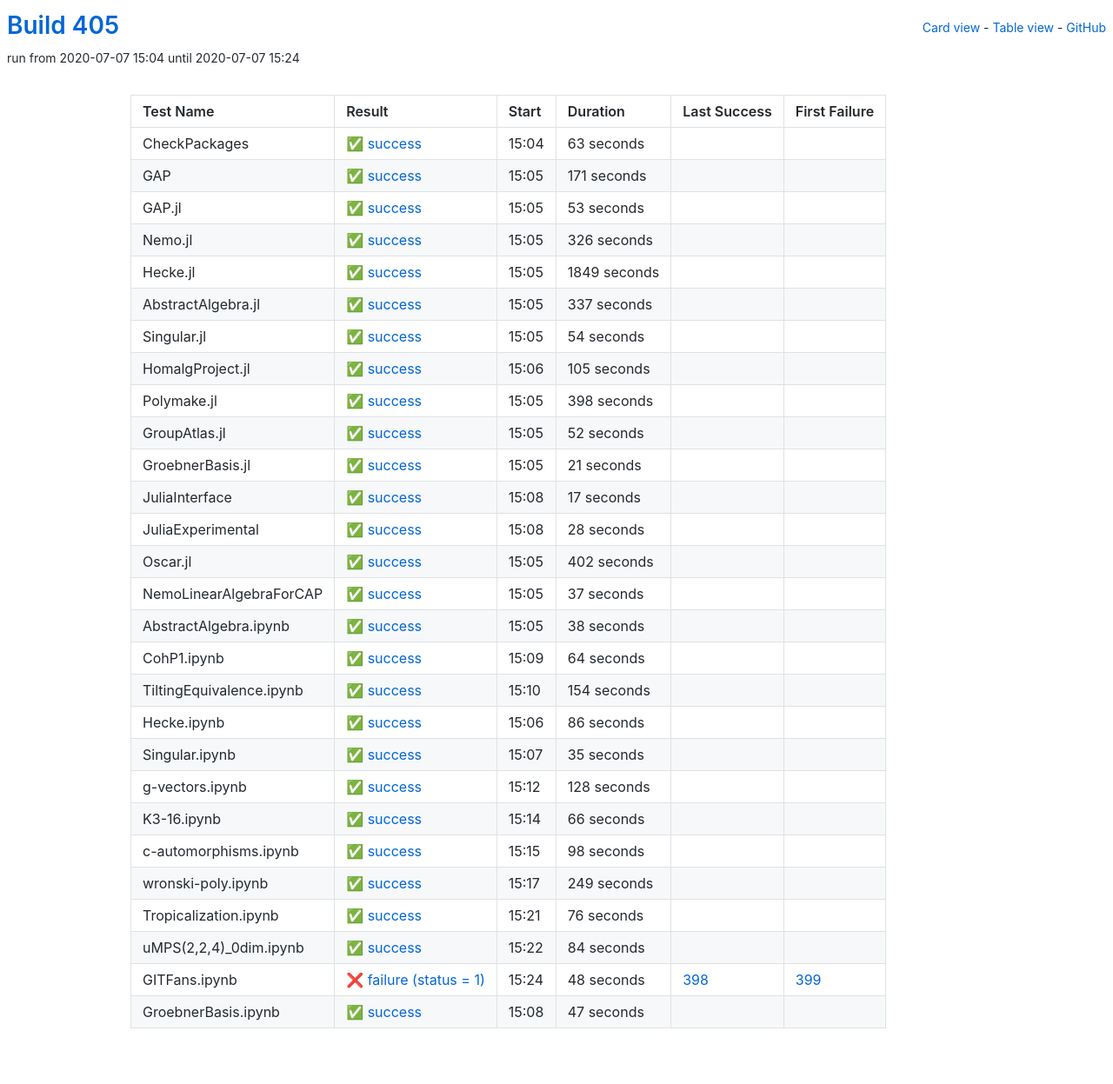
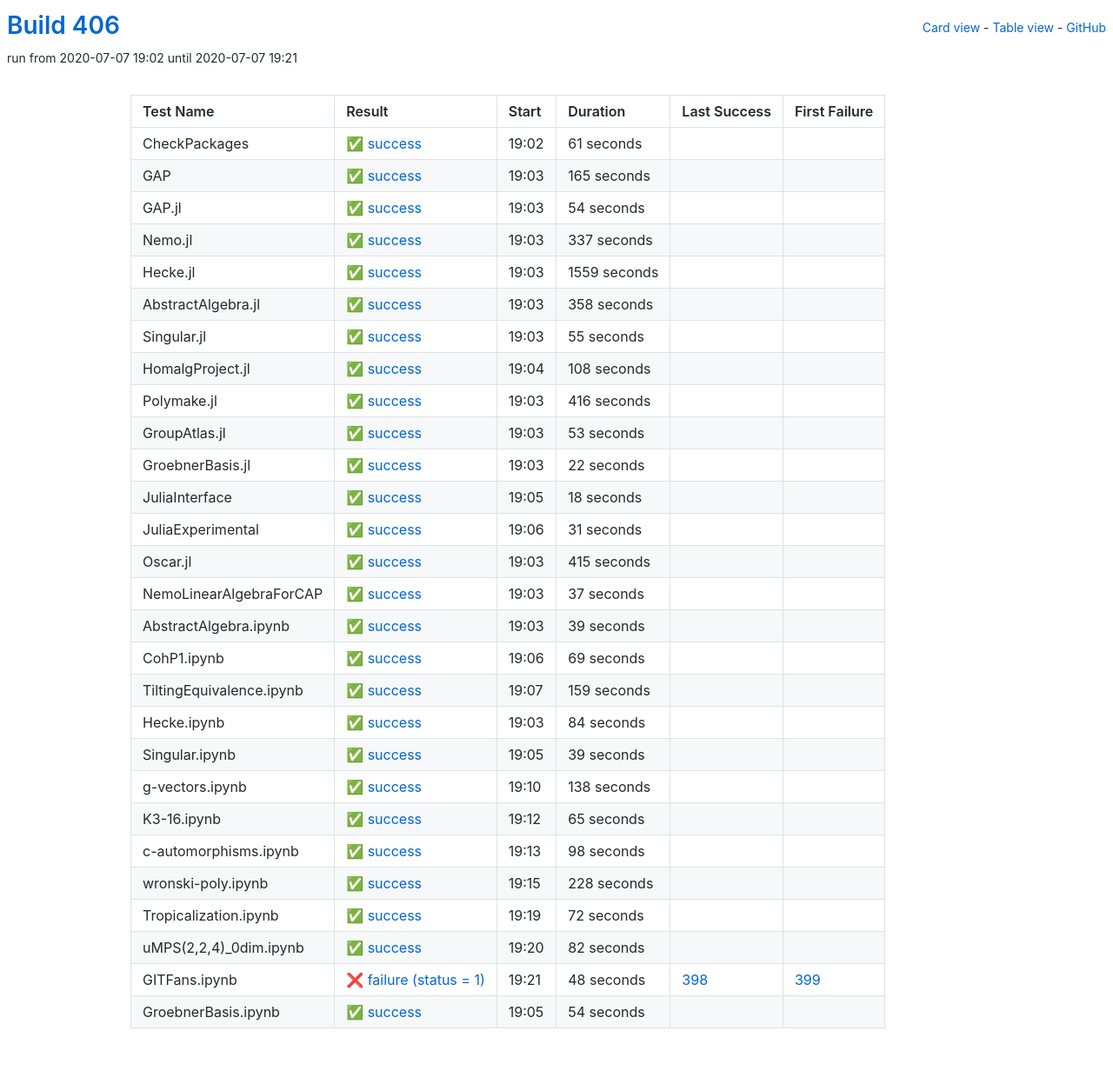
Before and after one commit to oscar-system/oscar-ci-status-stable, a Jekyll site: the page built from table.html, in a window 1280 px wide. Shown: the whole page at 87% size. Built offline with Jekyll 4.4.1, drawn with Linux system fonts in a browser that asks for light colours.

Commit message:
Build #406

```diff
--- a/_data/ci.yml
+++ b/_data/ci.yml
@@ -1,6 +1,6 @@
 ---
-build: 405
-build_url: https://oscarci.mathematik.uni-kl.de/job/oscar-stable/405/
+build: 406
+build_url: https://oscarci.mathematik.uni-kl.de/job/oscar-stable/406/
 job: oscar-stable
 organization: oscar-system
 repo: oscar-ci-status-stable
@@ -8,32 +8,116 @@ repourl: https://github.com/oscar-system/oscar-ci-status-stable
 tests:
 - name: CheckPackages
   id: checkpackages
-  log: https://oscarci.mathematik.uni-kl.de/job/oscar-stable/405/artifact/logs/build-405/CheckPackages.log
-  start: 2020-07-07 15:04
+  log: https://oscarci.mathematik.uni-kl.de/job/oscar-stable/406/artifact/logs/build-406/CheckPackages.log
+  start: 2020-07-07 19:02
   success: true
   exitcode: 0
   status: success
-  duration: 63
+  duration: 61
   last_success: false
   last_success_url:
   first_failure: false
   first_failure_url:
 - name: GAP
   id: gap
-  log: https://oscarci.mathematik.uni-kl.de/job/oscar-stable/405/artifact/logs/build-405/GAP.log
-  start: 2020-07-07 15:05
+  log: https://oscarci.mathematik.uni-kl.de/job/oscar-stable/406/artifact/logs/build-406/GAP.log
+  start: 2020-07-07 19:03
   success: true
   exitcode: 0
   status: success
-  duration: 171
+  duration: 165
   last_success: false
   last_success_url:
   first_failure: false
   first_failure_url:
 - name: GAP.jl
   id: gap-jl
-  log: https://oscarci.mathematik.uni-kl.de/job/oscar-stable/405/artifact/logs/build-405/GAP.jl.log
-  start: 2020-07-07 15:05
+  log: https://oscarci.mathematik.uni-kl.de/job/oscar-stable/406/artifact/logs/build-406/GAP.jl.log
+  start: 2020-07-07 19:03
+  success: true
+  exitcode: 0
+  status: success
+  duration: 54
+  last_success: false
+  last_success_url:
+  first_failure: false
+  first_failure_url:
+- name: Nemo.jl
+  id: nemo-jl
+  log: https://oscarci.mathematik.uni-kl.de/job/oscar-stable/406/artifact/logs/build-406/Nemo.jl.log
+  start: 2020-07-07 19:03
+  success: true
+  exitcode: 0
+  status: success
+  duration: 337
+  last_success: false
+  last_success_url:
+  first_failure: false
+  first_failure_url:
+- name: Hecke.jl
+  id: hecke-jl
+  log: https://oscarci.mathematik.uni-kl.de/job/oscar-stable/406/artifact/logs/build-406/Hecke.jl.log
+  start: 2020-07-07 19:03
+  success: true
+  exitcode: 0
+  status: success
+  duration: 1559
+  last_success: false
+  last_success_url:
+  first_failure: false
+  first_failure_url:
+- name: AbstractAlgebra.jl
+  id: abstractalgebra-jl
+  log: https://oscarci.mathematik.uni-kl.de/job/oscar-stable/406/artifact/logs/build-406/AbstractAlgebra.jl.log
+  start: 2020-07-07 19:03
+  success: true
+  exitcode: 0
+  status: success
+  duration: 358
+  last_success: false
+  last_success_url:
+  first_failure: false
+  first_failure_url:
+- name: Singular.jl
+  id: singular-jl
+  log: https://oscarci.mathematik.uni-kl.de/job/oscar-stable/406/artifact/logs/build-406/Singular.jl.log
+  start: 2020-07-07 19:03
+  success: true
+  exitcode: 0
+  status: success
+  duration: 55
+  last_success: false
+  last_success_url:
+  first_failure: false
+  first_failure_url:
+- name: HomalgProject.jl
+  id: homalgproject-jl
+  log: https://oscarci.mathematik.uni-kl.de/job/oscar-stable/406/artifact/logs/build-406/HomalgProject.jl.log
+  start: 2020-07-07 19:04
+  success: true
+  exitcode: 0
+  status: success
+  duration: 108
+  last_success: false
+  last_success_url:
+  first_failure: false
+  first_failure_url:
+- name: Polymake.jl
+  id: polymake-jl
+  log: https://oscarci.mathematik.uni-kl.de/job/oscar-stable/406/artifact/logs/build-406/Polymake.jl.log
+  start: 2020-07-07 19:03
+  success: true
+  exitcode: 0
+  status: success
+  duration: 416
+  last_success: false
+  last_success_url:
+  first_failure: false
+  first_failure_url:
+- name: GroupAtlas.jl
+  id: groupatlas-jl
+  log: https://oscarci.mathematik.uni-kl.de/job/oscar-stable/406/artifact/logs/build-406/GroupAtlas.jl.log
+  start: 2020-07-07 19:03
   success: true
   exitcode: 0
   status: success
@@ -42,142 +126,58 @@ tests:
   last_success_url:
   first_failure: false
   first_failure_url:
-- name: Nemo.jl
-  id: nemo-jl
-  log: https://oscarci.mathematik.uni-kl.de/job/oscar-stable/405/artifact/logs/build-405/Nemo.jl.log
-  start: 2020-07-07 15:05
+- name: GroebnerBasis.jl
+  id: groebnerbasis-jl
+  log: https://oscarci.mathematik.uni-kl.de/job/oscar-stable/406/artifact/logs/build-406/GroebnerBasis.jl.log
+  start: 2020-07-07 19:03
   success: true
   exitcode: 0
   status: success
-  duration: 326
-  last_success: false
-  last_success_url:
-  first_failure: false
-  first_failure_url:
-- name: Hecke.jl
-  id: hecke-jl
-  log: https://oscarci.mathematik.uni-kl.de/job/oscar-stable/405/artifact/logs/build-405/Hecke.jl.log
-  start: 2020-07-07 15:05
-  success: true
-  exitcode: 0
-  status: success
-  duration: 1849
-  last_success: false
-  last_success_url:
-  first_failure: false
-  first_failure_url:
-- name: AbstractAlgebra.jl
-  id: abstractalgebra-jl
-  log: https://oscarci.mathematik.uni-kl.de/job/oscar-stable/405/artifact/logs/build-405/AbstractAlgebra.jl.log
-  start: 2020-07-07 15:05
-  success: true
-  exitcode: 0
-  status: success
-  duration: 337
-  last_success: false
-  last_success_url:
-  first_failure: false
-  first_failure_url:
-- name: Singular.jl
-  id: singular-jl
-  log: https://oscarci.mathematik.uni-kl.de/job/oscar-stable/405/artifact/logs/build-405/Singular.jl.log
-  start: 2020-07-07 15:05
-  success: true
-  exitcode: 0
-  status: success
-  duration: 54
-  last_success: false
-  last_success_url:
-  first_failure: false
-  first_failure_url:
-- name: HomalgProject.jl
-  id: homalgproject-jl
-  log: https://oscarci.mathematik.uni-kl.de/job/oscar-stable/405/artifact/logs/build-405/HomalgProject.jl.log
-  start: 2020-07-07 15:06
-  success: true
-  exitcode: 0
-  status: success
-  duration: 105
-  last_success: false
-  last_success_url:
-  first_failure: false
-  first_failure_url:
-- name: Polymake.jl
-  id: polymake-jl
-  log: https://oscarci.mathematik.uni-kl.de/job/oscar-stable/405/artifact/logs/build-405/Polymake.jl.log
-  start: 2020-07-07 15:05
-  success: true
-  exitcode: 0
-  status: success
-  duration: 398
-  last_success: false
-  last_success_url:
-  first_failure: false
-  first_failure_url:
-- name: GroupAtlas.jl
-  id: groupatlas-jl
-  log: https://oscarci.mathematik.uni-kl.de/job/oscar-stable/405/artifact/logs/build-405/GroupAtlas.jl.log
-  start: 2020-07-07 15:05
-  success: true
-  exitcode: 0
-  status: success
-  duration: 52
-  last_success: false
-  last_success_url:
-  first_failure: false
-  first_failure_url:
-- name: GroebnerBasis.jl
-  id: groebnerbasis-jl
-  log: https://oscarci.mathematik.uni-kl.de/job/oscar-stable/405/artifact/logs/build-405/GroebnerBasis.jl.log
-  start: 2020-07-07 15:05
-  success: true
-  exitcode: 0
-  status: success
-  duration: 21
+  duration: 22
   last_success: false
   last_success_url:
   first_failure: false
   first_failure_url:
 - name: JuliaInterface
   id: juliainterface
-  log: https://oscarci.mathematik.uni-kl.de/job/oscar-stable/405/artifact/logs/build-405/JuliaInterface.log
-  start: 2020-07-07 15:08
+  log: https://oscarci.mathematik.uni-kl.de/job/oscar-stable/406/artifact/logs/build-406/JuliaInterface.log
+  start: 2020-07-07 19:05
   success: true
   exitcode: 0
   status: success
-  duration: 17
+  duration: 18
   last_success: false
   last_success_url:
   first_failure: false
   first_failure_url:
 - name: JuliaExperimental
   id: juliaexperimental
-  log: https://oscarci.mathematik.uni-kl.de/job/oscar-stable/405/artifact/logs/build-405/JuliaExperimental.log
-  start: 2020-07-07 15:08
+  log: https://oscarci.mathematik.uni-kl.de/job/oscar-stable/406/artifact/logs/build-406/JuliaExperimental.log
+  start: 2020-07-07 19:06
   success: true
   exitcode: 0
   status: success
-  duration: 28
+  duration: 31
   last_success: false
   last_success_url:
   first_failure: false
   first_failure_url:
 - name: Oscar.jl
   id: oscar-jl
-  log: https://oscarci.mathematik.uni-kl.de/job/oscar-stable/405/artifact/logs/build-405/Oscar.jl.log
-  start: 2020-07-07 15:05
+  log: https://oscarci.mathematik.uni-kl.de/job/oscar-stable/406/artifact/logs/build-406/Oscar.jl.log
+  start: 2020-07-07 19:03
   success: true
   exitcode: 0
   status: success
-  duration: 402
+  duration: 415
   last_success: false
   last_success_url:
   first_failure: false
   first_failure_url:
 - name: NemoLinearAlgebraForCAP
   id: nemolinearalgebraforcap
-  log: https://oscarci.mathematik.uni-kl.de/job/oscar-stable/405/artifact/logs/build-405/NemoLinearAlgebraForCAP.log
-  start: 2020-07-07 15:05
+  log: https://oscarci.mathematik.uni-kl.de/job/oscar-stable/406/artifact/logs/build-406/NemoLinearAlgebraForCAP.log
+  start: 2020-07-07 19:03
   success: true
   exitcode: 0
   status: success
@@ -188,92 +188,92 @@ tests:
   first_failure_url:
 - name: AbstractAlgebra.ipynb
   id: abstractalgebra-ipynb
-  log: https://oscarci.mathematik.uni-kl.de/job/oscar-stable/405/artifact/logs/build-405/AbstractAlgebra.ipynb.log
-  start: 2020-07-07 15:05
+  log: https://oscarci.mathematik.uni-kl.de/job/oscar-stable/406/artifact/logs/build-406/AbstractAlgebra.ipynb.log
+  start: 2020-07-07 19:03
   success: true
   exitcode: 0
   status: success
-  duration: 38
+  duration: 39
   last_success: false
   last_success_url:
   first_failure: false
   first_failure_url:
 - name: CohP1.ipynb
   id: cohp1-ipynb
-  log: https://oscarci.mathematik.uni-kl.de/job/oscar-stable/405/artifact/logs/build-405/CohP1.ipynb.log
-  start: 2020-07-07 15:09
+  log: https://oscarci.mathematik.uni-kl.de/job/oscar-stable/406/artifact/logs/build-406/CohP1.ipynb.log
+  start: 2020-07-07 19:06
   success: true
   exitcode: 0
   status: success
-  duration: 64
+  duration: 69
   last_success: false
   last_success_url:
   first_failure: false
   first_failure_url:
 - name: TiltingEquivalence.ipynb
   id: tiltingequivalence-ipynb
-  log: https://oscarci.mathematik.uni-kl.de/job/oscar-stable/405/artifact/logs/build-405/TiltingEquivalence.ipynb.log
-  start: 2020-07-07 15:10
+  log: https://oscarci.mathematik.uni-kl.de/job/oscar-stable/406/artifact/logs/build-406/TiltingEquivalence.ipynb.log
+  start: 2020-07-07 19:07
   success: true
   exitcode: 0
   status: success
-  duration: 154
+  duration: 159
   last_success: false
   last_success_url:
   first_failure: false
   first_failure_url:
 - name: Hecke.ipynb
   id: hecke-ipynb
-  log: https://oscarci.mathematik.uni-kl.de/job/oscar-stable/405/artifact/logs/build-405/Hecke.ipynb.log
-  start: 2020-07-07 15:06
+  log: https://oscarci.mathematik.uni-kl.de/job/oscar-stable/406/artifact/logs/build-406/Hecke.ipynb.log
+  start: 2020-07-07 19:03
   success: true
   exitcode: 0
   status: success
-  duration: 86
+  duration: 84
   last_success: false
   last_success_url:
   first_failure: false
   first_failure_url:
 - name: Singular.ipynb
   id: singular-ipynb
-  log: https://oscarci.mathematik.uni-kl.de/job/oscar-stable/405/artifact/logs/build-405/Singular.ipynb.log
-  start: 2020-07-07 15:07
+  log: https://oscarci.mathematik.uni-kl.de/job/oscar-stable/406/artifact/logs/build-406/Singular.ipynb.log
+  start: 2020-07-07 19:05
   success: true
   exitcode: 0
   status: success
-  duration: 35
+  duration: 39
   last_success: false
   last_success_url:
   first_failure: false
   first_failure_url:
 - name: g-vectors.ipynb
   id: g-vectors-ipynb
-  log: https://oscarci.mathematik.uni-kl.de/job/oscar-stable/405/artifact/logs/build-405/g-vectors.ipynb.log
-  start: 2020-07-07 15:12
+  log: https://oscarci.mathematik.uni-kl.de/job/oscar-stable/406/artifact/logs/build-406/g-vectors.ipynb.log
+  start: 2020-07-07 19:10
   success: true
   exitcode: 0
   status: success
-  duration: 128
+  duration: 138
   last_success: false
   last_success_url:
   first_failure: false
   first_failure_url:
 - name: K3-16.ipynb
   id: k3-16-ipynb
-  log: https://oscarci.mathematik.uni-kl.de/job/oscar-stable/405/artifact/logs/build-405/K3-16.ipynb.log
-  start: 2020-07-07 15:14
+  log: https://oscarci.mathematik.uni-kl.de/job/oscar-stable/406/artifact/logs/build-406/K3-16.ipynb.log
+  start: 2020-07-07 19:12
   success: true
   exitcode: 0
   status: success
-  duration: 66
+  duration: 65
   last_success: false
   last_success_url:
   first_failure: false
   first_failure_url:
 - name: c-automorphisms.ipynb
   id: c-automorphisms-ipynb
-  log: https://oscarci.mathematik.uni-kl.de/job/oscar-stable/405/artifact/logs/build-405/c-automorphisms.ipynb.log
-  start: 2020-07-07 15:15
+  log: https://oscarci.mathematik.uni-kl.de/job/oscar-stable/406/artifact/logs/build-406/c-automorphisms.ipynb.log
+  start: 2020-07-07 19:13
   success: true
   exitcode: 0
   status: success
@@ -284,44 +284,44 @@ tests:
   first_failure_url:
 - name: wronski-poly.ipynb
   id: wronski-poly-ipynb
-  log: https://oscarci.mathematik.uni-kl.de/job/oscar-stable/405/artifact/logs/build-405/wronski-poly.ipynb.log
-  start: 2020-07-07 15:17
+  log: https://oscarci.mathematik.uni-kl.de/job/oscar-stable/406/artifact/logs/build-406/wronski-poly.ipynb.log
+  start: 2020-07-07 19:15
   success: true
   exitcode: 0
   status: success
-  duration: 249
+  duration: 228
   last_success: false
   last_success_url:
   first_failure: false
   first_failure_url:
 - name: Tropicalization.ipynb
   id: tropicalization-ipynb
-  log: https://oscarci.mathematik.uni-kl.de/job/oscar-stable/405/artifact/logs/build-405/Tropicalization.ipynb.log
-  start: 2020-07-07 15:21
+  log: https://oscarci.mathematik.uni-kl.de/job/oscar-stable/406/artifact/logs/build-406/Tropicalization.ipynb.log
+  start: 2020-07-07 19:19
   success: true
   exitcode: 0
   status: success
-  duration: 76
+  duration: 72
   last_success: false
   last_success_url:
   first_failure: false
   first_failure_url:
 - name: uMPS(2,2,4)_0dim.ipynb
   id: umps-2-2-4-0dim-ipynb
-  log: https://oscarci.mathematik.uni-kl.de/job/oscar-stable/405/artifact/logs/build-405/uMPS-2-2-4-_0dim.ipynb.log
-  start: 2020-07-07 15:22
+  log: https://oscarci.mathematik.uni-kl.de/job/oscar-stable/406/artifact/logs/build-406/uMPS-2-2-4-_0dim.ipynb.log
+  start: 2020-07-07 19:20
   success: true
   exitcode: 0
   status: success
-  duration: 84
+  duration: 82
   last_success: false
   last_success_url:
   first_failure: false
   first_failure_url:
 - name: GITFans.ipynb
   id: gitfans-ipynb
-  log: https://oscarci.mathematik.uni-kl.de/job/oscar-stable/405/artifact/logs/build-405/GITFans.ipynb.log
-  start: 2020-07-07 15:24
+  log: https://oscarci.mathematik.uni-kl.de/job/oscar-stable/406/artifact/logs/build-406/GITFans.ipynb.log
+  start: 2020-07-07 19:21
   success: false
   exitcode: 1
   status: failure
@@ -332,12 +332,12 @@ tests:
   first_failure_url: https://oscarci.mathematik.uni-kl.de/job/oscar-stable/399/
 - name: GroebnerBasis.ipynb
   id: groebnerbasis-ipynb
-  log: https://oscarci.mathematik.uni-kl.de/job/oscar-stable/405/artifact/logs/build-405/GroebnerBasis.ipynb.log
-  start: 2020-07-07 15:08
+  log: https://oscarci.mathematik.uni-kl.de/job/oscar-stable/406/artifact/logs/build-406/GroebnerBasis.ipynb.log
+  start: 2020-07-07 19:05
   success: true
   exitcode: 0
   status: success
-  duration: 47
+  duration: 54
   last_success: false
   last_success_url:
   first_failure: false
```
Also changed, not shown: README.md.
